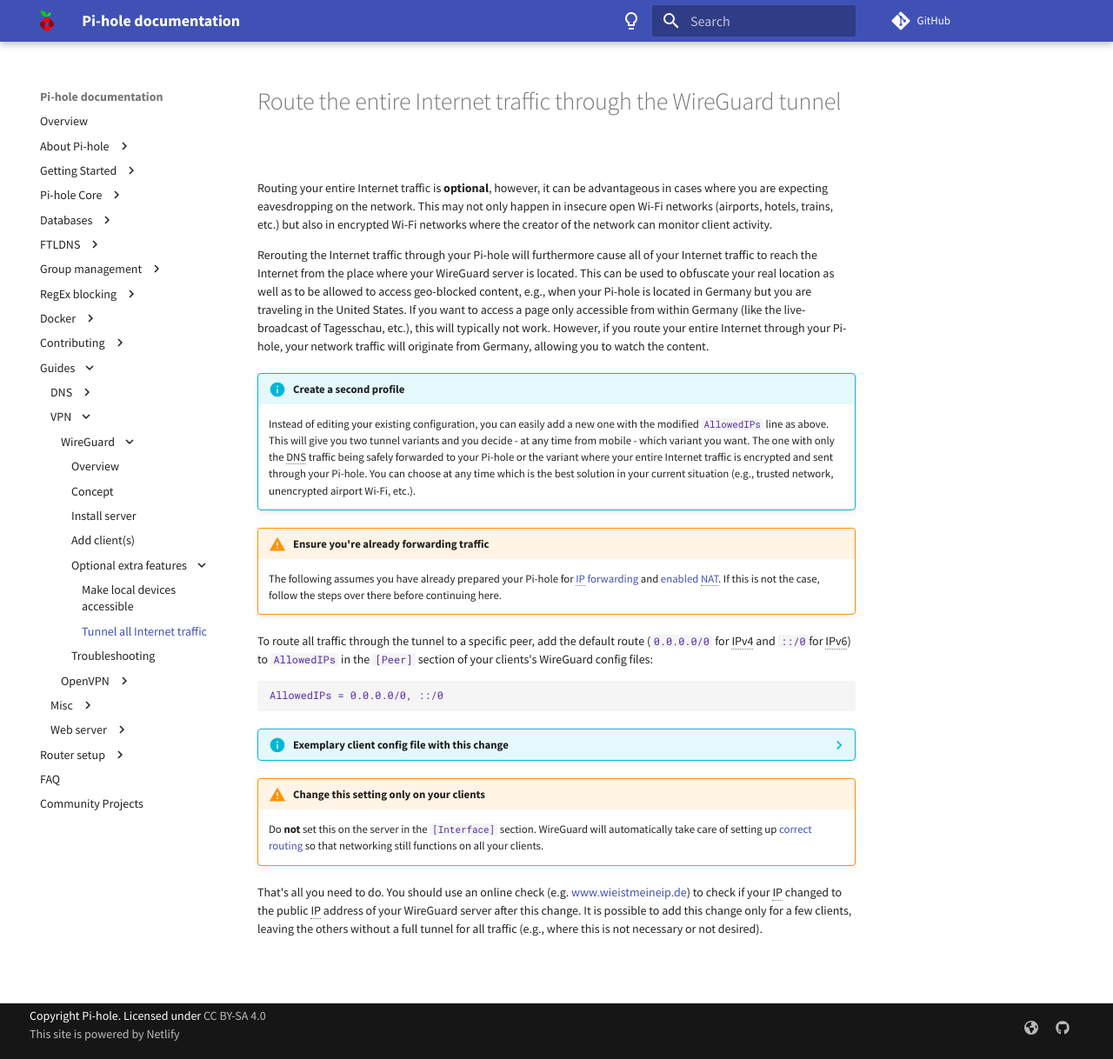
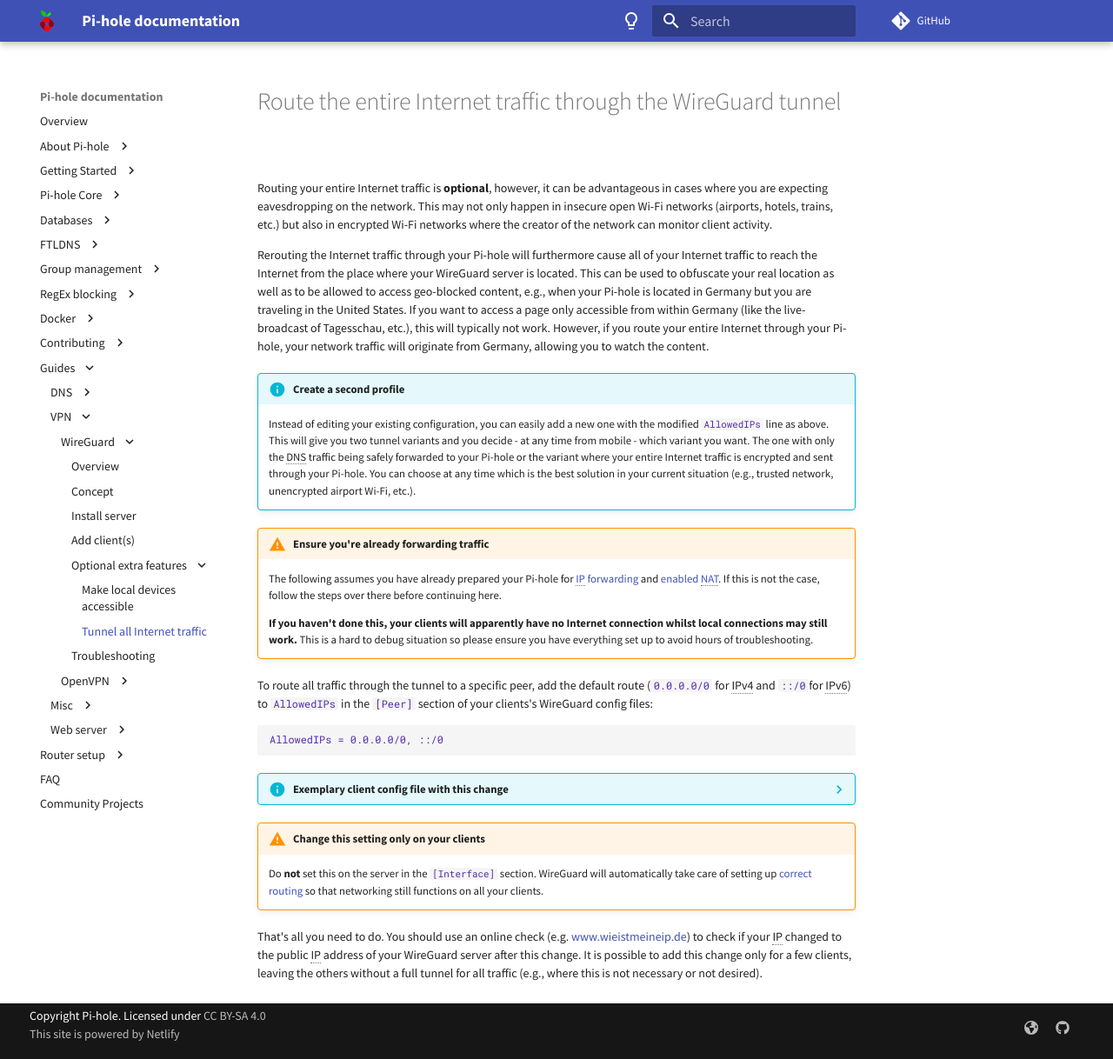
Before and after one commit to pi-hole/docs, an MkDocs documentation site: the page built from docs/guides/vpn/wireguard/route-everything.md, in a window 1280 px wide and 1218 px high. Shown: the whole window at 87% size. Built offline with MkDocs 1.6.1 and Material for MkDocs 9.7.7, drawn with Linux system fonts in a browser that asks for light colours; comment, search, counter and statistics services are not loaded.

Commit message:
Emphasize that it is important to set up NAT of clients will show hard to debug network issues
Signed-off-by: DL6ER <dl6er@dl6er.de>

```diff
--- a/docs/guides/vpn/wireguard/route-everything.md
+++ b/docs/guides/vpn/wireguard/route-everything.md
@@ -12,6 +12,8 @@
 <!-- markdownlint-disable code-block-style -->
 !!! warning "Ensure you're already forwarding traffic"
     The following assumes you have already prepared your Pi-hole for [IP forwarding](internal.md#enable-ip-forwarding-on-the-server) and [enabled NAT](internal.md#enable-nat-on-the-server). If this is not the case, follow the steps over there before continuing here.
+
+    **If you haven't done this, your clients will apparently have no Internet connection whilst local connections may still work.** This is a hard to debug situation so please ensure you have everything set up to avoid hours of troubleshooting.
 <!-- markdownlint-enable code-block-style -->
 
 To route all traffic through the tunnel to a specific peer, add the default route (`0.0.0.0/0` for IPv4 and `::/0`for IPv6) to `AllowedIPs` in the `[Peer]` section of your clients's WireGuard config files:
```
